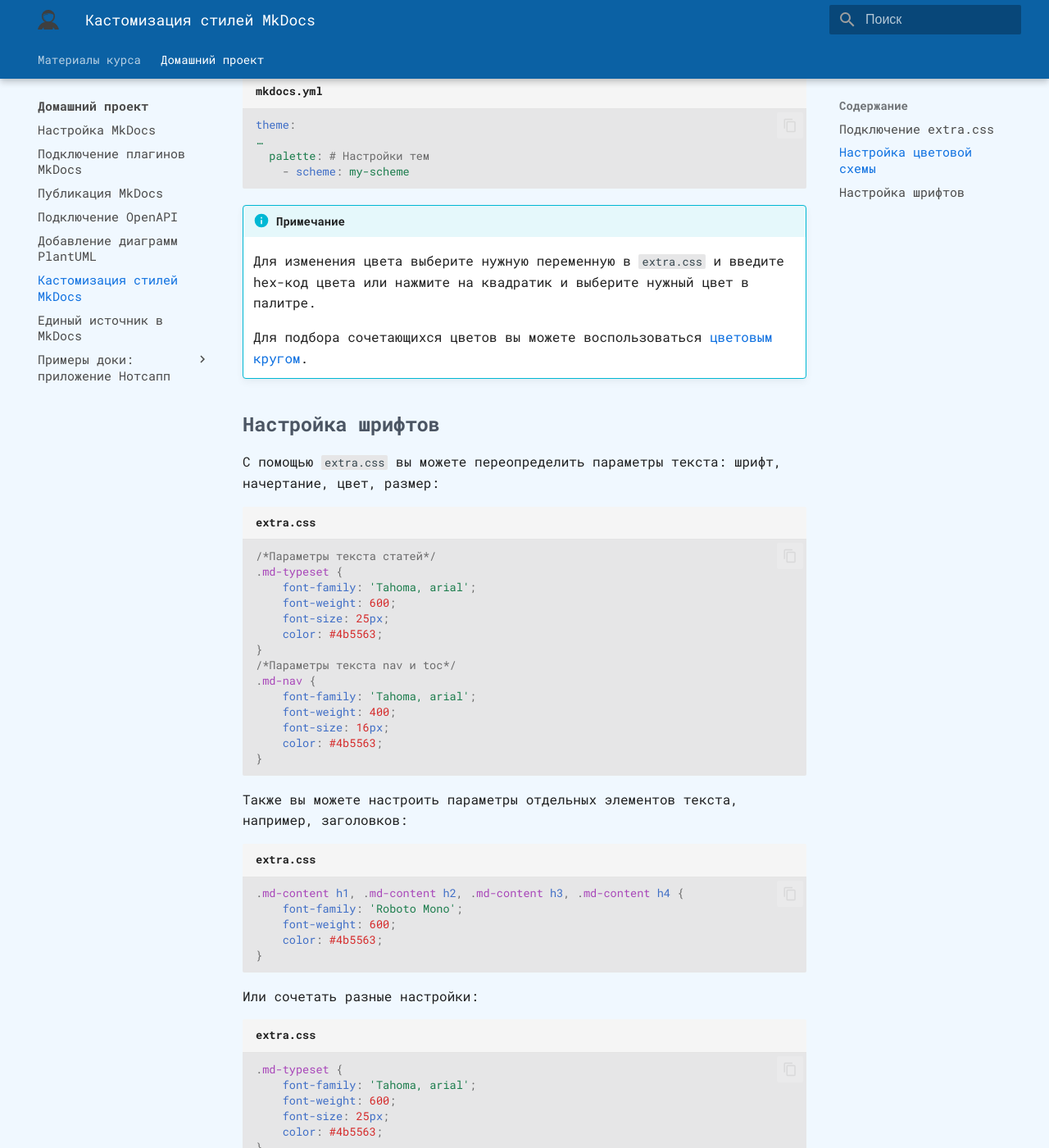
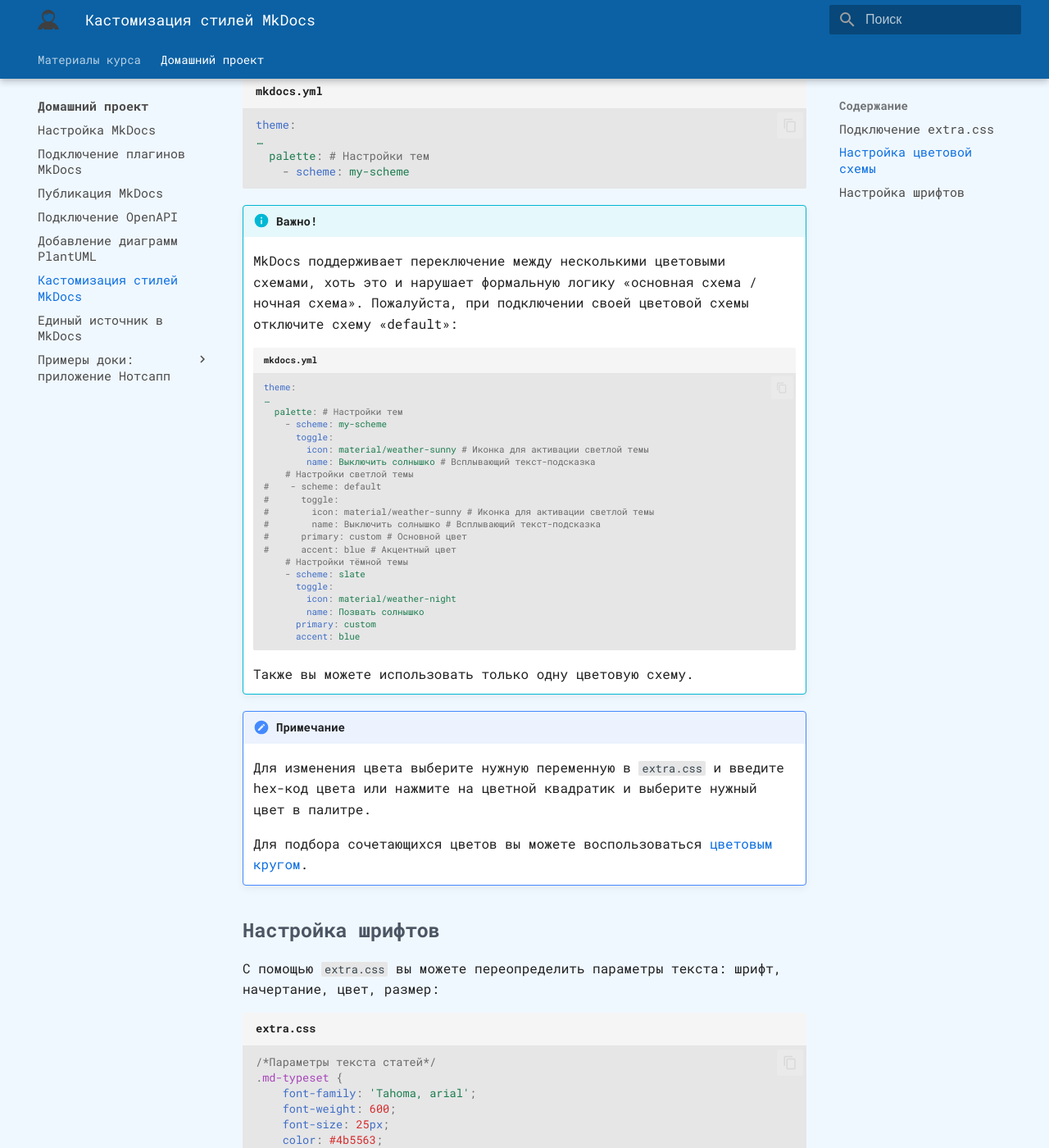
Before and after one commit to novillero/dac-advanced, an MkDocs documentation site: the page built from docs/pet-project/mkdocs-css.md, in a window 1280 px wide and 1400 px high, scrolled down 1767 px. Shown: the whole window at 82% size. Built offline with MkDocs 1.6.1 and Material for MkDocs 9.7.7, drawn with Linux system fonts in a browser that asks for light colours; some web fonts are replaced.

````diff
--- a/docs/pet-project/mkdocs-css.md
+++ b/docs/pet-project/mkdocs-css.md
@@ -17,7 +17,7 @@ MkDocs Material поддерживает расширенную настройк
       - stylesheets/extra.css
     ```
 
-## Настройка цветовой схемы
+## Настройка цветовой схемы {#scheme}
 
 В файле `extra.css` вы можете менять настройки стандартных светлой и тёмной цветовых схем:
 
@@ -74,12 +74,42 @@ theme:
     - scheme: my-scheme
 ```
 
-!!! info "Примечание"
-    Для изменения цвета выберите нужную переменную в `extra.css` и введите hex-код цвета или нажмите на квадратик и выберите нужный цвет в палитре.
+!!! info "Важно!"
+    MkDocs поддерживает переключение между несколькими цветовыми схемами, хоть это и нарушает формальную логику «основная схема / ночная схема». Пожалуйста, при подключении своей цветовой схемы отключите схему «default»:
+
+    ```yaml title="mkdocs.yml"
+    theme:
+    …
+      palette: # Настройки тем
+        - scheme: my-scheme
+          toggle:
+            icon: material/weather-sunny # Иконка для активации светлой темы
+            name: Выключить солнышко # Всплывающий текст-подсказка
+        # Настройки светлой темы
+    #    - scheme: default
+    #      toggle:
+    #        icon: material/weather-sunny # Иконка для активации светлой темы
+    #        name: Выключить солнышко # Всплывающий текст-подсказка
+    #      primary: custom # Основной цвет
+    #      accent: blue # Акцентный цвет
+        # Настройки тёмной темы
+        - scheme: slate
+          toggle:
+            icon: material/weather-night
+            name: Позвать солнышко
+          primary: custom
+          accent: blue
+
+    ```
+
+    Также вы можете использовать только одну цветовую схему.
+
+!!! note "Примечание"
+    Для изменения цвета выберите нужную переменную в `extra.css` и введите hex-код цвета или нажмите на цветной квадратик и выберите нужный цвет в палитре.
 
     Для подбора сочетающихся цветов вы можете воспользоваться [цветовым кругом](https://colorscheme.ru/){target=_blank}.
 
-## Настройка шрифтов
+## Настройка шрифтов {#fonts}
 
 С помощью `extra.css` вы можете переопределить параметры текста: шрифт, начертание, цвет, размер:
 
--- a/mkdocs.yml
+++ b/mkdocs.yml
@@ -75,6 +75,7 @@ nav: # Структура сайта
         - Домашнее задание N3: homeworks/homework-3.md
         - Домашнее задание N4: homeworks/homework-4.md
         - Домашнее задание №5: homeworks/homework-5.md
+        - Домашнее задание №6: homeworks/homework-6.md
       - Кросс-ревью:
         - Как проводить ревью: review/how-to.md
         - Стайлгайд для пошаговых инструкций: review/styleguide.md
````
Also changed, not shown: other parts of docs/pet-project/mkdocs-css.md (+1 -1 lines), docs/homeworks/homework-6.md (added, +25 -0 lines).
